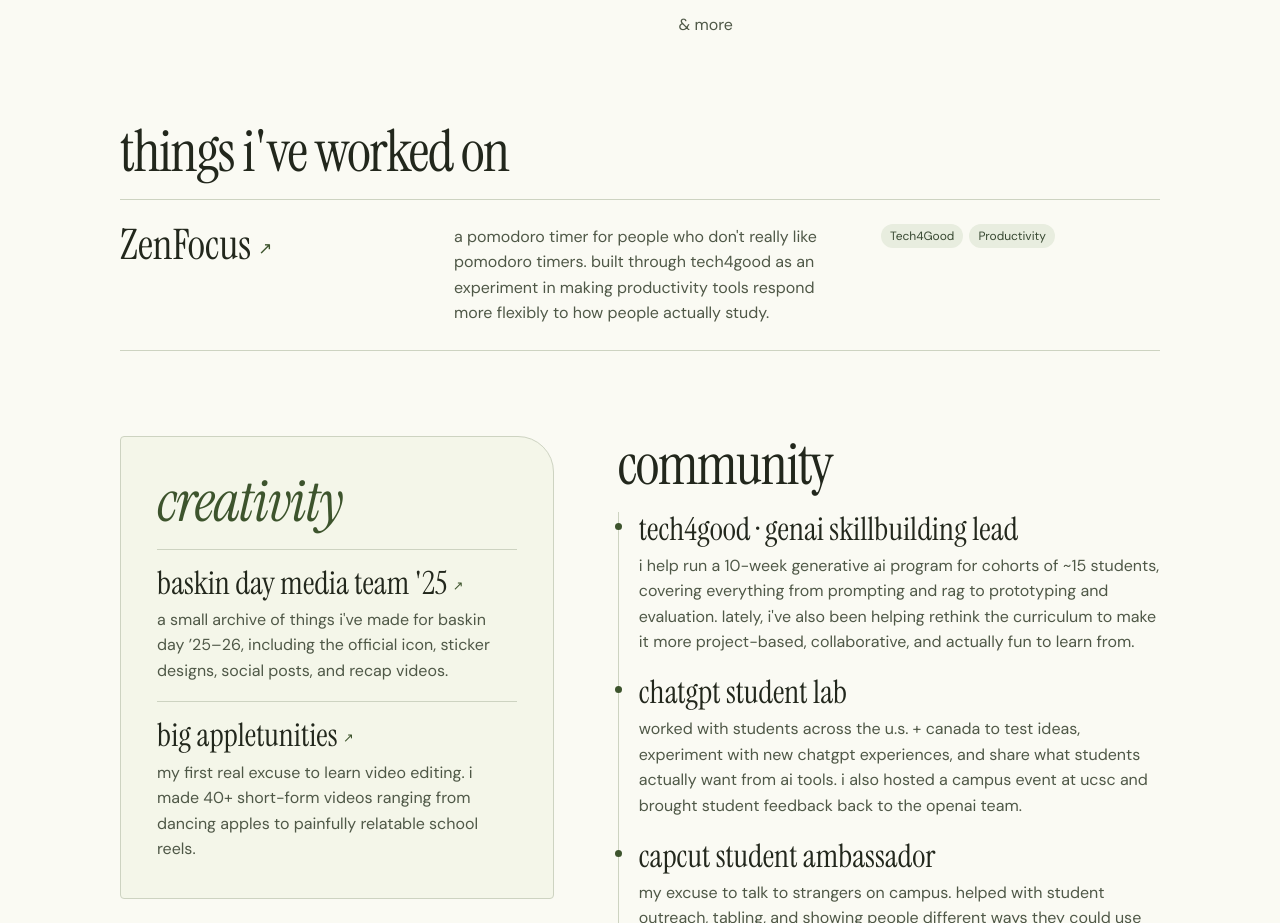
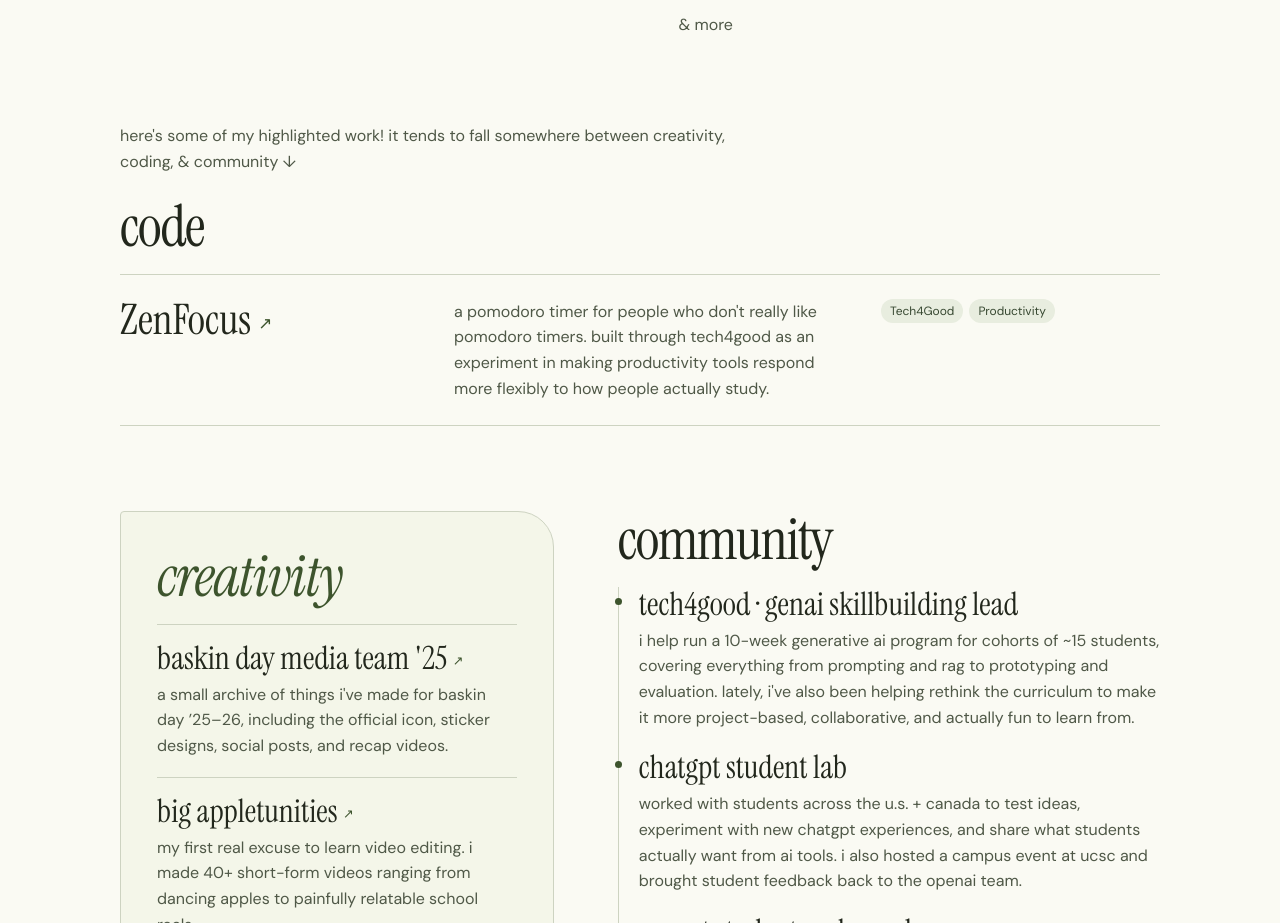
Before and after one commit to tsunderii/blueprint_intro, a React (Vite) app in the folder my-about-page/: page / in a window 1280 px wide. Shown: the part 1027-1950 px from the top of the page. Built offline with nearby package versions, Linux system fonts and the light colour scheme; no server answers; the database is empty.

Commit message:
Introduce highlighted work and rename code section

```diff
--- a/my-about-page/app.css
+++ b/my-about-page/app.css
@@ -210,6 +210,10 @@ h1 strong {
   margin-top: 1em;
 }
 
+.section .work-intro {
+  margin-bottom: 24px;
+}
+
 #projects,
 #recently-played {
   margin-bottom: var(--section-spacing);
--- a/my-about-page/app.jsx
+++ b/my-about-page/app.jsx
@@ -132,7 +132,10 @@ function App() {
         </div>
 
         <section className="section" id="projects">
-          <h2>things i've worked on</h2>
+          <p className="work-intro">
+            here's some of my highlighted work! it tends to fall somewhere between creativity, coding, &amp; community ↓
+          </p>
+          <h2>code</h2>
 
           <div className="project-grid">
             {[...projects, zenFocusProject].map((project) => (
```
